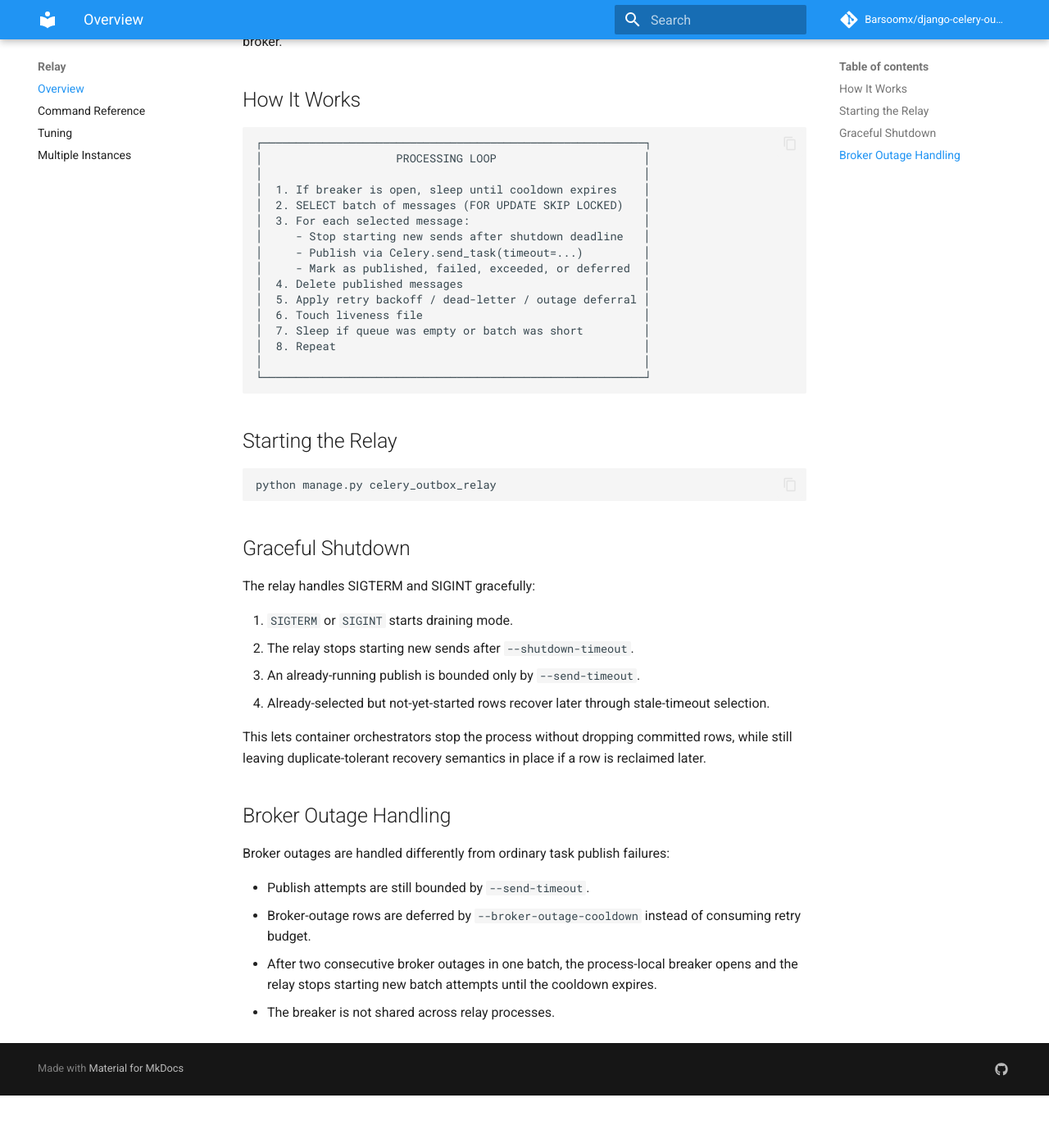
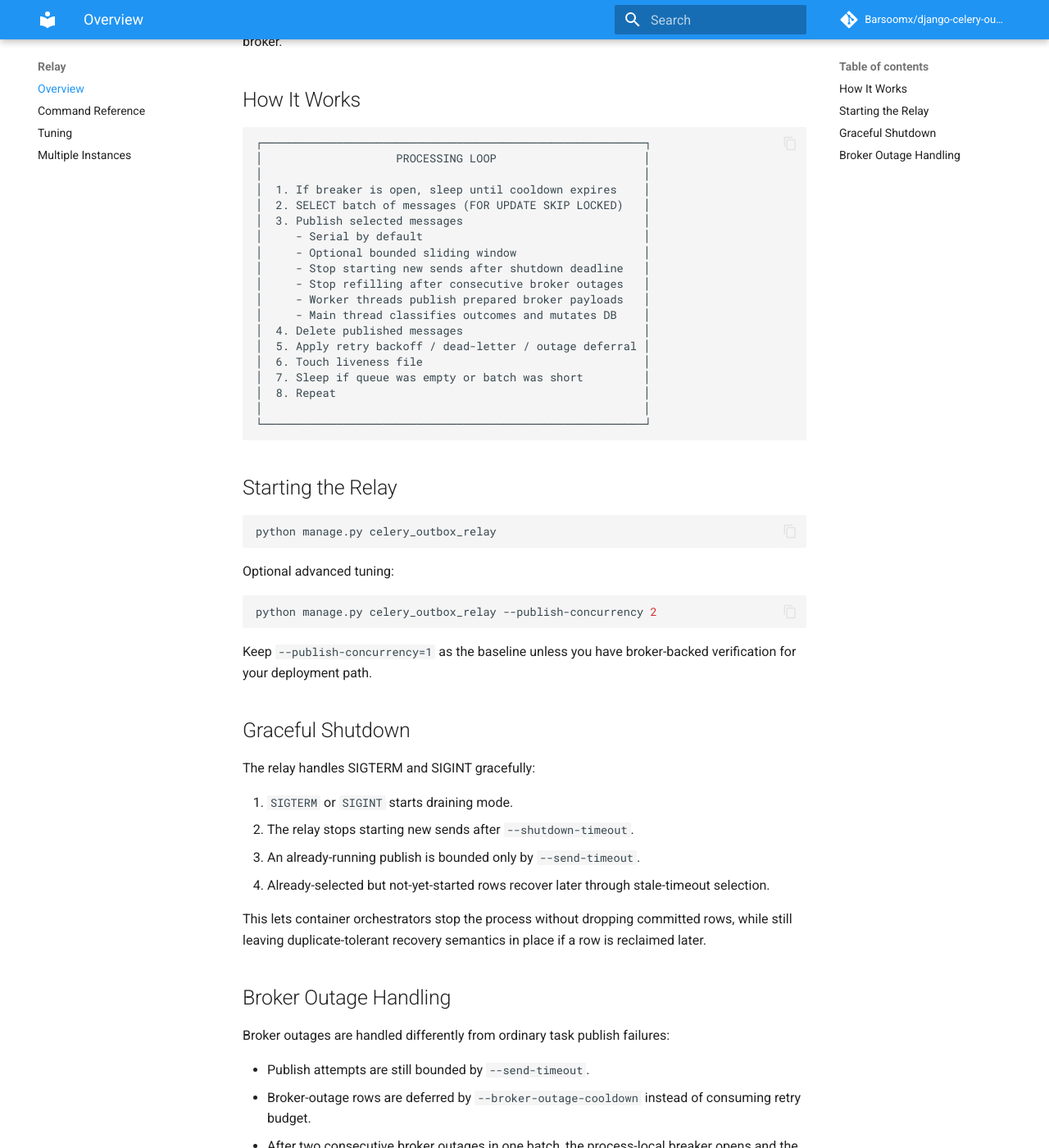
Before and after one commit to Barsoomx/django-celery-outbox, an MkDocs documentation site: the page built from docs/relay/overview.md, in a window 1280 px wide and 1400 px high, scrolled down 215 px. Shown: the whole window at 82% size. Built offline with MkDocs 1.6.1 and Material for MkDocs 9.7.7, drawn with Linux system fonts in a browser that asks for light colours; comment, search, counter and statistics services are not loaded; before the commit the page ends 1551 px from its top, so only the background shows below that; some of the changed text lies outside the part shown.

Commit message:
docs: document and verify parallel relay publish mode

````diff
--- a/docs/relay/overview.md
+++ b/docs/relay/overview.md
@@ -10,10 +10,13 @@ The relay daemon is the core component that moves tasks from the database to the
 │                                                         │
 │  1. If breaker is open, sleep until cooldown expires    │
 │  2. SELECT batch of messages (FOR UPDATE SKIP LOCKED)   │
-│  3. For each selected message:                          │
+│  3. Publish selected messages                           │
+│     - Serial by default                                 │
+│     - Optional bounded sliding window                   │
 │     - Stop starting new sends after shutdown deadline   │
-│     - Publish via Celery.send_task(timeout=...)         │
-│     - Mark as published, failed, exceeded, or deferred  │
+│     - Stop refilling after consecutive broker outages   │
+│     - Worker threads publish prepared broker payloads   │
+│     - Main thread classifies outcomes and mutates DB    │
 │  4. Delete published messages                           │
 │  5. Apply retry backoff / dead-letter / outage deferral │
 │  6. Touch liveness file                                 │
@@ -28,6 +31,15 @@ The relay daemon is the core component that moves tasks from the database to the
 ```bash
 python manage.py celery_outbox_relay
 ```
+
+Optional advanced tuning:
+
+```bash
+python manage.py celery_outbox_relay --publish-concurrency 2
+```
+
+Keep `--publish-concurrency=1` as the baseline unless you have broker-backed verification for your
+deployment path.
 
 ## Graceful Shutdown
 
@@ -49,4 +61,6 @@ Broker outages are handled differently from ordinary task publish failures:
 - Broker-outage rows are deferred by `--broker-outage-cooldown` instead of consuming retry budget.
 - After two consecutive broker outages in one batch, the process-local breaker opens and the
   relay stops starting new batch attempts until the cooldown expires.
+- In parallel publish mode, the relay also stops refilling the worker window until the already
+  in-flight results are classified.
 - The breaker is not shared across relay processes.
````
Also changed, not shown: docs/relay/tuning.md (+16 -0 lines), 3 other files.
